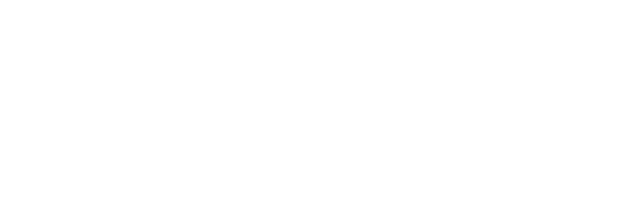
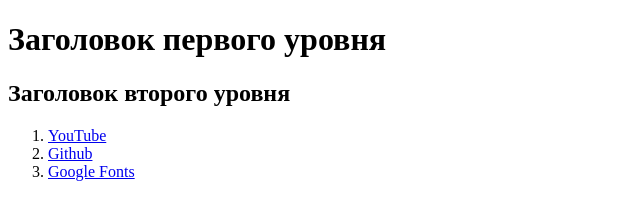
Before and after one commit to neznamovie/task-html, a website: page src/index.html in a window 1280 px wide. Shown: the whole page, without its empty margins (0-640 px from the left). Drawn offline with Linux system fonts and the light colour scheme.

Commit message:
Задание по HTML

```diff
--- a/src/index.html
+++ b/src/index.html
@@ -3,5 +3,13 @@
     <head>
         <title>HTML</title>
     </head>
-    <body></body>
+    <body>
+        <h1>Заголовок первого уровня</h1>
+        <h2>Заголовок второго уровня</h2>
+        <ol>
+            <li><a href="https://www.youtube.com/">YouTube</a></li>
+            <li><a href="https://github.com/">Github</a></li>
+            <li><a href="https://fonts.google.com/">Google Fonts</a></li>
+        </ol>
+    </body>
 </html>
```
Also changed, not shown: 1 other file.
